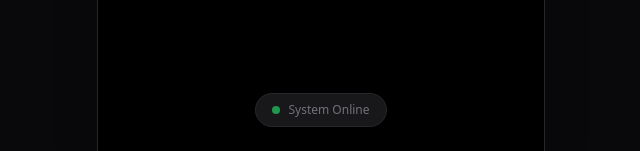
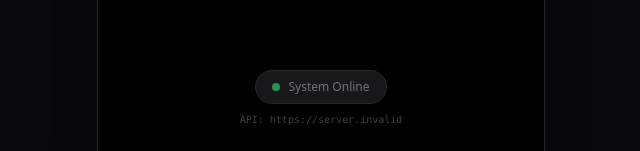
Before and after one commit to thatihub/diabetes-companion-v1, a Next.js app in the folder apps/web/: page / in a window 1280 px wide. Shown: the part 649-800 px from the top of the page, without its empty margins (319-959 px from the left). Built offline with nearby package versions, Linux system fonts and the light colour scheme; no server answers.

Commit message:
Add debug footprint to show API URL in production

```diff
--- a/apps/web/app/page.tsx
+++ b/apps/web/app/page.tsx
@@ -23,10 +23,15 @@ export default function Home() {
       <GlucoseHistory />
 
       {/* Footer / Status */}
-      <div className="absolute bottom-6">
+      <div className="absolute bottom-6 flex flex-col items-center gap-2">
         <div className="flex items-center gap-2 px-4 py-2 bg-zinc-900 rounded-full border border-zinc-800">
           <div className="w-2 h-2 rounded-full bg-green-500 animate-pulse"></div>
           <span className="text-xs font-medium text-zinc-500">System Online</span>
+        </div>
+
+        {/* Debug Info - Remove later */}
+        <div className="text-[10px] text-zinc-700 font-mono">
+          API: {process.env.NEXT_PUBLIC_API_BASE_URL || "Localhost"}
         </div>
       </div>
 
```
